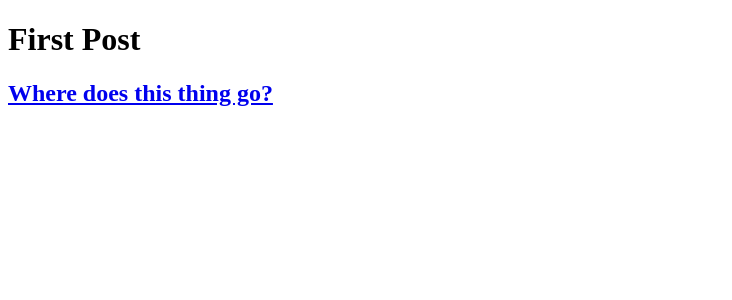
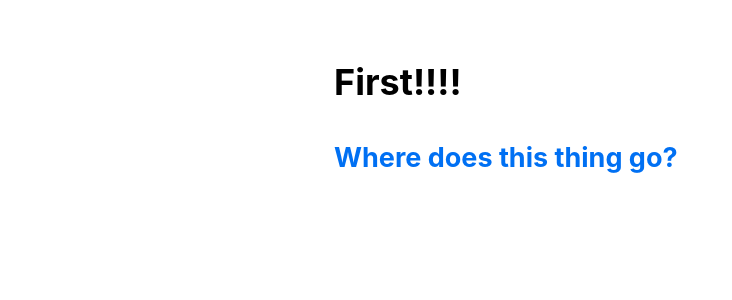
Before and after one commit to VinaiPhomsouvannady/nextjs-blog, a Next.js app: page /posts/first-post in a window 1280 px wide. Shown: the top 300 px of the page, without its empty margins (0-732 px from the left). Built offline with nearby package versions, Linux system fonts and the light colour scheme.

Commit message:
pages and css

```diff
--- /dev/null
+++ b/components/layout.js
@@ -0,0 +1,5 @@
+import styles from './layout.module.css';
+
+export default function Layout({children}) {
+    return <div className={styles.container}>{children}</div>;
+}
--- /dev/null
+++ b/components/layout.module.css
@@ -0,0 +1,15 @@
+.container {
+    max-width: 36rem;
+    padding: 0 1rem;
+    margin: 3rem auto 6rem;
+  }
+
+  .header {
+    display: flex;
+    flex-direction: column;
+    align-items: center;
+  }
+
+  .backToHome {
+    margin: 3rem 0 0;
+  }
--- /dev/null
+++ b/pages/_app.js
@@ -0,0 +1,6 @@
+// `pages/_app.js`
+import '../styles/global.css';
+
+export default function App({ Component, pageProps }) {
+  return <Component {...pageProps} />;
+}
--- a/pages/index.js
+++ b/pages/index.js
@@ -6,13 +6,13 @@
   return (
     <div className={styles.container}>
       <Head>
-        <title>Create Next App</title>
+        <title>BloggingBoi</title>
         <link rel="icon" href="/favicon.ico" />
       </Head>
 
       <main>
         <h1 className={styles.title}>
-          Read <Link href="/posts/first-post">this page!</Link>
+          Read <Link href="/posts/first-post">this page????</Link>
         </h1>
 
         <p className={styles.description}>
--- a/pages/posts/first-post.js
+++ b/pages/posts/first-post.js
@@ -1,18 +1,20 @@
 import Link from 'next/link';
 import Head from 'next/head';
+import Layout from '../../components/layout';
 
 export default function FirstPost() {
   return (
-    <>
+    <Layout>
     <Head>
         <title>
             WOW
         </title>
+
     </Head>
-      <h1>First Post</h1>
+      <h1>First!!!!</h1>
       <h2>
         <Link href="/">Where does this thing go?</Link>
       </h2>
-    </>
+    </Layout>
   );
 }
--- /dev/null
+++ b/styles/global.css
@@ -0,0 +1,27 @@
+html,
+body {
+  padding: 0;
+  margin: 0;
+  font-family: -apple-system, BlinkMacSystemFont, Segoe UI, Roboto, Oxygen, Ubuntu,
+    Cantarell, Fira Sans, Droid Sans, Helvetica Neue, sans-serif;
+  line-height: 1.6;
+  font-size: 18px;
+}
+
+* {
+  box-sizing: border-box;
+}
+
+a {
+  color: #0070f3;
+  text-decoration: none;
+}
+
+a:hover {
+  text-decoration: underline;
+}
+
+img {
+  max-width: 100%;
+  display: block;
+}
```
